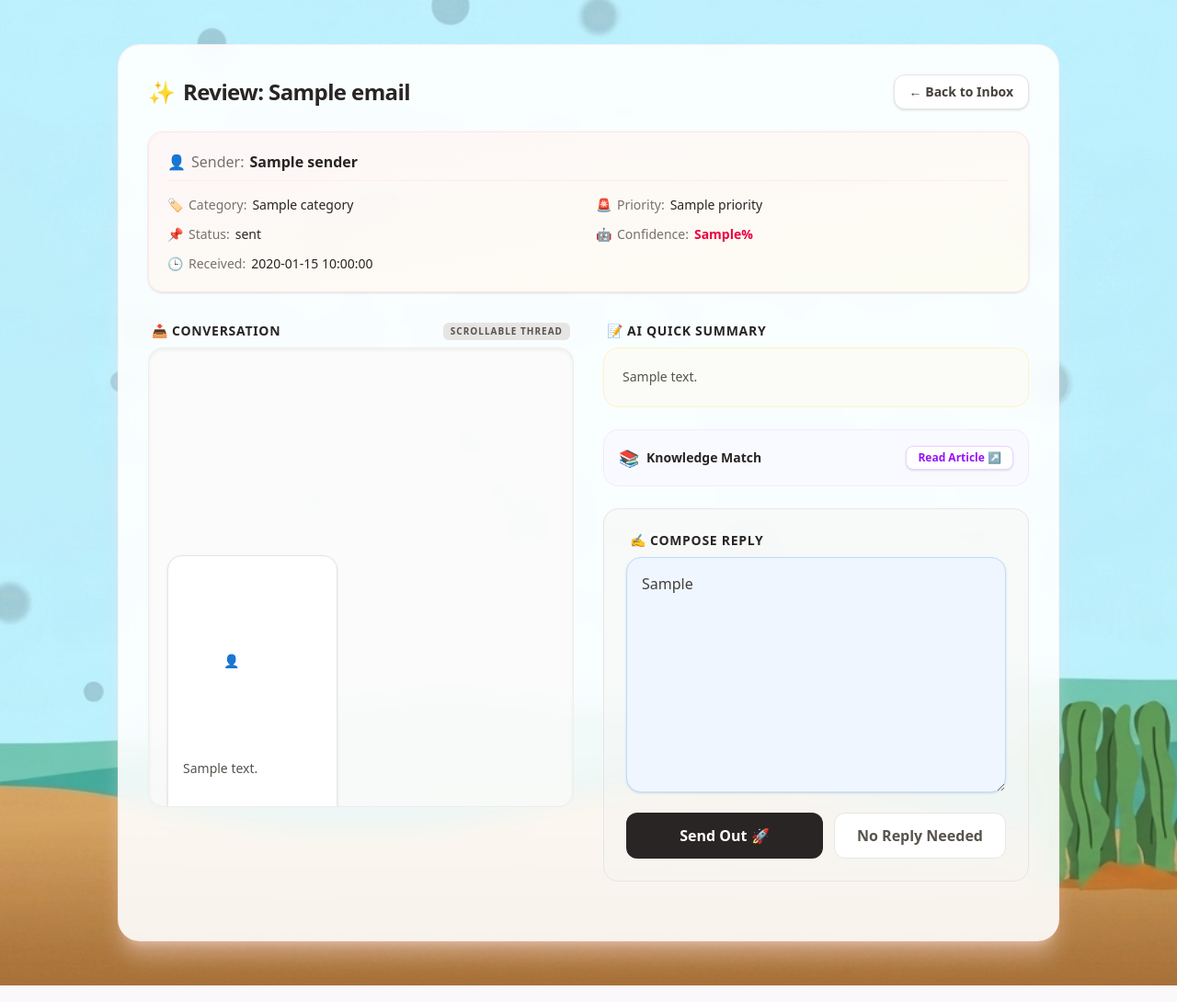
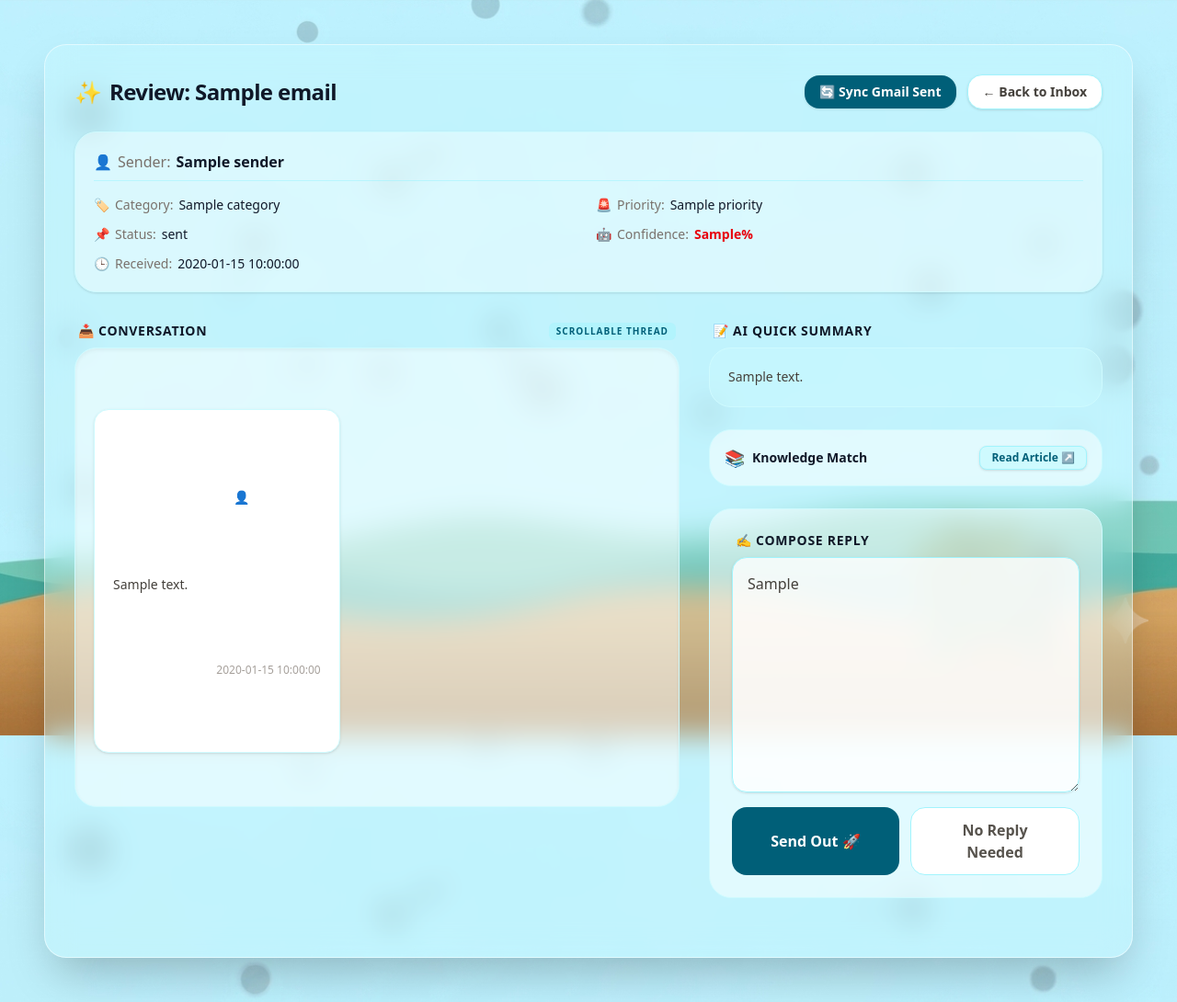
Before and after one commit to kinn123456789/AI_Email, a FastAPI app: template templates/email_detail.html in a window 1280 px wide. Shown: the whole page at 92% size. Run offline with FastAPI, Linux system fonts and the light colour scheme; the template is opened without the code that fills it: most values are stand-ins (such as "Sample title", 1, 10 or a date in 2020).

Commit message:
edited sync_sent

```diff
--- a/main.py
+++ b/main.py
@@ -29,6 +29,9 @@
 from followup_email import send_email as followup_send_email
 from datetime import datetime, timedelta
 from gmail_history import get_gmail_history
+
+from fastapi.responses import RedirectResponse
+from sync_sent_gmail import main as sync_sent_emails
 
 import os
 from gmail_message import get_message
@@ -606,3 +609,22 @@
     run_email_reader(email_address)
 
     return {"success": True}
+
+
+from fastapi.responses import RedirectResponse
+from sync_sent_gmail import main as sync_sent_emails
+
+@app.get("/sync-sent/{email_id}")
+def sync_sent(email_id: int):
+
+    try:
+        sync_sent_emails()
+        print("Gmail Sent synchronized.")
+
+    except Exception as e:
+        print("Sent sync failed:", e)
+
+    return RedirectResponse(
+        url=f"/email/{email_id}?synced=1",
+        status_code=303
+    )
--- a/sync_sent_gmail.py
+++ b/sync_sent_gmail.py
@@ -88,7 +88,7 @@
             if status != "OK": continue
 
 
-            message_ids = search_data[0].split()[-20:]
+            message_ids = search_data[0].split()[-100:]
             imported, skipped = 0, 0
 
             for sent_id in message_ids:
--- a/templates/email_detail.html
+++ b/templates/email_detail.html
@@ -1,3 +1,4 @@
+
 <!DOCTYPE html>
 <html lang="en">
 <head>
@@ -21,11 +22,11 @@
         }
     </style>
 </head>
-<body class="min-h-screen p-6 md:p-12 font-sans text-stone-700 bg-stone-50"
-      style="background-image: url('/static/background.png'); background-size: cover; background-position: center; background-repeat: no-repeat;">
+<body class="min-h-screen p-6 md:p-12 font-sans text-stone-700 bg-cyan-50"
+      style="background: url('/static/background.png') center/cover no-repeat fixed;">
 
     {% if request.query_params.get("dismissed") %}
-    <div class="mb-6 max-w-5xl mx-auto bg-blue-50 border border-blue-200 text-blue-700 rounded-2xl p-4 flex items-center gap-3">
+    <div class="mb-6 max-w-7xl mx-auto bg-cyan-100/50 border border-cyan-200 text-cyan-800 rounded-3xl p-4 flex items-center gap-3">
         <span class="text-xl">✔️</span>
         <div>
             <div class="font-semibold">Conversation closed.</div>
@@ -34,118 +35,118 @@
     </div>
     {% endif %}
 
-    <div class="max-w-5xl mx-auto bg-white/90 backdrop-blur-md p-8 rounded-3xl shadow-xl shadow-rose-100/40 border border-rose-100/50">
+    <div class="max-w-7xl mx-auto bg-cyan-100/30 backdrop-blur-lg p-8 rounded-3xl shadow-2xl border border-white/50">
 
         <!-- Header -->
-        <div class="flex items-center justify-between mb-6">
+        <div class="flex flex-col md:flex-row items-center justify-between gap-4 mb-6">
             <div class="flex items-center gap-2">
                 <span class="text-2xl">✨</span>
-                <h1 class="text-2xl font-bold tracking-tight text-stone-800">Review: {{ email.subject }}</h1>
+                <h1 class="text-2xl font-bold tracking-tight text-gray-900">Review: {{ email.subject }}</h1>
             </div>
-            <a href="/dashboard" class="px-4 py-2 bg-white border border-stone-200 text-stone-700 font-bold rounded-xl hover:bg-stone-50 hover:border-stone-300 transition-all flex items-center gap-2 text-sm shadow-sm">
+
+            <!-- Button Container -->
+            <div class="flex items-center gap-3 shrink-0">
+                <a href="/sync-sent/{{ email.id }}"
+                    class="px-4 py-2 bg-cyan-800 text-white font-bold rounded-2xl hover:bg-black transition-all text-sm shadow-sm whitespace-nowrap">
+                    🔄 Sync Gmail Sent
+                </a>
+
+                <a href="/dashboard" class="px-4 py-2 bg-white border border-cyan-200 text-stone-700 font-bold rounded-2xl hover:bg-cyan-50 transition-all flex items-center gap-2 text-sm shadow-sm whitespace-nowrap">
                     ← Back to Inbox
                 </a>
             </div>
+        </div>
 
         <!-- Meta Data -->
-        <div class="mb-8 p-5 bg-gradient-to-br from-rose-50/60 to-amber-50/60 border border-rose-100 rounded-2xl shadow-sm">
+        <div class="mb-8 p-5 bg-white/40 border border-cyan-100 rounded-3xl shadow-sm">
             <div class="grid grid-cols-1 md:grid-cols-2 gap-x-4 gap-y-3 text-sm">
-                <p class="font-semibold text-stone-800 text-base md:col-span-2 flex items-center gap-1.5 border-b border-rose-100/60 pb-2 mb-1">
+                <p class="font-semibold text-gray-900 text-base md:col-span-2 flex items-center gap-1.5 border-b border-cyan-200/60 pb-2 mb-1">
                     👤 <span class="text-stone-500 font-normal">Sender:</span> {{ email.sender }}
                 </p>
-                <p class="flex items-center gap-1.5">🏷️ <span class="text-stone-500">Category:</span> <span class="font-medium text-stone-800">{{ email.category }}</span></p>
-                <p class="flex items-center gap-1.5">🚨 <span class="text-stone-500">Priority:</span> <span class="font-medium text-stone-800">{{ email.priority }}</span></p>
-                <p class="flex items-center gap-1.5">📌 <span class="text-stone-500">Status:</span> <span class="font-medium text-stone-800">{{ email.status }}</span></p>
+                <p class="flex items-center gap-1.5">🏷️ <span class="text-stone-500">Category:</span> <span class="font-medium text-gray-900">{{ email.category }}</span></p>
+                <p class="flex items-center gap-1.5">🚨 <span class="text-stone-500">Priority:</span> <span class="font-medium text-gray-900">{{ email.priority }}</span></p>
+                <p class="flex items-center gap-1.5">📌 <span class="text-stone-500">Status:</span> <span class="font-medium text-gray-900">{{ email.status }}</span></p>
                 <p class="flex items-center gap-1.5 text-stone-600">
                     🤖 <span class="text-stone-500">Confidence:</span>
                     {% if email.ai_confidence is none %}<span class="text-stone-400 font-semibold">N/A</span>
                     {% elif email.ai_confidence >= 90 %}<span class="text-emerald-600 font-semibold">{{ email.ai_confidence }}%</span>
-                    {% elif email.ai_confidence >= 70 %}<span class="text-amber-600 font-semibold">{{ email.ai_confidence }}%</span>
-                    {% else %}<span class="text-rose-600 font-semibold">{{ email.ai_confidence }}%</span>{% endif %}
+                    {% elif email.ai_confidence >= 70 %}<span class="text-cyan-700 font-semibold">{{ email.ai_confidence }}%</span>
+                    {% else %}<span class="text-red-600 font-semibold">{{ email.ai_confidence }}%</span>{% endif %}
                 </p>
-                <p class="flex items-center gap-1.5">🕒 <span class="text-stone-500">Received:</span> <span class="font-medium text-stone-800">{{ email.created_at }}</span></p>
+                <p class="flex items-center gap-1.5">🕒 <span class="text-stone-500">Received:</span> <span class="font-medium text-gray-900">{{ email.created_at }}</span></p>
             </div>
         </div>
 
-        <!-- Main Desktop Grid -->
-        <div class="grid grid-cols-1 lg:grid-cols-2 gap-8 mb-8">
+        <!-- Main Desktop Grid (60-40 Split) -->
+        <div class="grid grid-cols-1 lg:grid-cols-5 gap-8 mb-8">
 
-            <!-- Left Column: Conversation -->
-            <div class="flex flex-col">
+            <!-- Left Column: Conversation (60%) -->
+            <div class="flex flex-col lg:col-span-3">
                 <div class="flex items-center justify-between mb-2 px-1">
-                    <h2 class="font-bold text-stone-800 text-sm tracking-wider uppercase flex items-center gap-1.5">📥 Conversation</h2>
-                    <span class="bg-stone-200 text-stone-600 text-[10px] uppercase tracking-widest font-bold px-2 py-0.5 rounded-md">Scrollable Thread</span>
+                    <h2 class="font-bold text-gray-900 text-sm tracking-wider uppercase flex items-center gap-1.5">📥 Conversation</h2>
+                    <span class="bg-cyan-200/50 text-cyan-800 text-[10px] uppercase tracking-widest font-bold px-2 py-0.5 rounded-md">Scrollable Thread</span>
                 </div>
-                <div class="bg-stone-50/80 border border-stone-200/60 p-5 rounded-2xl whitespace-pre-wrap break-words text-stone-600 text-sm leading-relaxed shadow-inner h-[500px] overflow-y-scroll force-visible-scrollbar">
-                    <div class="space-y-5 pr-2">
-
-
+                <div class="bg-white/50 border border-cyan-100 p-5 rounded-3xl whitespace-pre-wrap break-words text-stone-700 text-sm leading-relaxed shadow-inner h-[500px] overflow-y-scroll force-visible-scrollbar">
+                    <div class="flex flex-col justify-start space-y-5 pr-2">
                         {% for msg in conversation %}
-
                         {% set is_school = (msg.sender == school_email) %}
-
                         <div class="flex {{ 'justify-end' if is_school else 'justify-start' }}">
-    <div class="{{ 'bg-blue-50 border border-blue-200' if is_school else 'bg-white border border-stone-200' }} rounded-2xl p-4 max-w-xl shadow">
-
-        <div class="font-semibold text-sm mb-2">
+                            <div class="{{ 'bg-cyan-100 border border-cyan-200' if is_school else 'bg-white border border-cyan-100' }} rounded-2xl p-5 max-w-2xl shadow-sm">
+                                <div class="font-semibold text-sm mb-2 text-gray-800">
                                     {{ '🏫 Coral Academy' if is_school else '👤 ' }}
                                 </div>
-
                                 <div>{{ msg.body }}</div>
-
-        <div class="text-xs text-gray-400 mt-3">
+                                <div class="text-xs text-stone-400 mt-3">
                                     {{ msg.created_at }}
                                 </div>
-
                             </div>
                         </div>
-
                         {% endfor %}
                     </div>
                 </div>
             </div>
 
-            <!-- Right Column: AI Summary + Reply Form -->
-            <div class="flex flex-col gap-6">
+            <!-- Right Column: AI Summary + Reply Form (40%) -->
+            <div class="flex flex-col gap-6 lg:col-span-2">
                 <div>
-                    <h2 class="font-bold text-stone-800 text-sm tracking-wider uppercase flex items-center gap-1.5 px-1 mb-2">📝 AI Quick Summary</h2>
-                    <div class="bg-amber-50/40 border border-amber-100 p-5 rounded-2xl text-stone-600 text-sm leading-relaxed break-words">
+                    <h2 class="font-bold text-gray-900 text-sm tracking-wider uppercase flex items-center gap-1.5 px-1 mb-2">📝 AI Quick Summary</h2>
+                    <div class="bg-cyan-100/40 border border-cyan-100 p-5 rounded-3xl text-stone-700 text-sm leading-relaxed break-words">
                         {% if email.ai_summary and email.ai_summary != "Error" %}{{ email.ai_summary }}
-                        {% elif email.ai_summary == "Error" %}<span class="text-rose-600 italic">⚠️ Error processing.</span>
+                        {% elif email.ai_summary == "Error" %}<span class="text-red-600 italic">⚠️ Error processing.</span>
                         {% else %}<span class="italic text-stone-400">No AI summary available.</span>{% endif %}
                     </div>
                 </div>
 
                 {% if email.knowledge_url %}
-                <div class="p-4 bg-purple-50/50 border border-purple-100 rounded-2xl flex items-center justify-between">
+                <div class="p-4 bg-white/50 border border-cyan-100 rounded-3xl flex items-center justify-between">
                     <div class="flex items-center gap-2">
                         <span class="text-lg">📚</span>
-                        <h3 class="font-semibold text-stone-800 text-sm">Knowledge Match</h3>
+                        <h3 class="font-semibold text-gray-900 text-sm">Knowledge Match</h3>
                     </div>
-                    <a href="{{ email.knowledge_url }}" target="_blank" class="bg-white border border-purple-200 text-purple-600 px-3 py-1 rounded-lg text-xs font-semibold shadow-sm hover:bg-purple-50">Read Article ↗</a>
+                    <a href="{{ email.knowledge_url }}" target="_blank" class="bg-cyan-100 border border-cyan-200 text-cyan-800 px-3 py-1 rounded-lg text-xs font-semibold shadow-sm hover:bg-cyan-200">Read Article ↗</a>
                 </div>
                 {% endif %}
 
                 <!-- Reply Form -->
                 {% if email.status != "Closed" %}
-                <form action="/email/{{ email.id }}/send" method="POST" class="bg-stone-100/50 p-6 rounded-2xl border border-stone-200"
+                <form action="/email/{{ email.id }}/send" method="POST" class="bg-white/50 p-6 rounded-3xl border border-cyan-100 flex flex-col flex-1"
                       onsubmit="this.querySelector('button[type=submit]').disabled=true; this.querySelector('button[type=submit]').innerText='Sending...';">
-                    <label class="block font-bold text-stone-800 text-sm tracking-wider uppercase px-1 mb-2">✍️ Compose Reply</label>
+                    <label class="block font-bold text-gray-900 text-sm tracking-wider uppercase px-1 mb-2">✍️ Compose Reply</label>
 
                     {% if request.query_params.get("sent") %}
-                    <textarea disabled class="w-full h-64 rounded-2xl bg-blue-50 border border-blue-200 text-stone-600 p-4 mb-4">{{ email.ai_draft_reply }}</textarea>
-                    <p class="text-green-600 font-semibold mb-2">✓ Reply sent successfully</p>
-                    <a href="/email/{{ email.id }}" class="inline-block bg-blue-600 text-white px-4 py-2 rounded">Reply Again</a>
+                    <textarea disabled class="w-full flex-1 min-h-[16rem] rounded-2xl bg-cyan-50 border border-cyan-200 text-stone-600 p-4 mb-4">{{ email.ai_draft_reply }}</textarea>
+                    <p class="text-emerald-600 font-semibold mb-2">✓ Reply sent successfully</p>
+                    <a href="/email/{{ email.id }}" class="inline-block bg-cyan-800 text-white px-4 py-2 rounded-2xl text-center">Reply Again</a>
                     {% else %}
-                    <textarea name="reply_body" class="w-full h-64 rounded-2xl p-4 bg-blue-50 border border-blue-200 shadow-sm mb-4">{{ email.ai_draft_reply }}</textarea>
-                    <div class="flex gap-3">
-                        <button type="submit" class="bg-stone-800 text-white px-6 py-3 rounded-xl font-semibold flex-1">Send Out 🚀</button>
-                        <a href="/email/{{ email.id }}/dismiss" class="bg-white border border-stone-200 text-stone-600 px-6 py-3 rounded-xl font-semibold">No Reply Needed</a>
+                    <textarea name="reply_body" class="w-full flex-1 min-h-[16rem] rounded-2xl p-4 bg-white/80 border border-cyan-200 shadow-sm mb-4">{{ email.ai_draft_reply }}</textarea>
+                    <div class="flex flex-col xl:flex-row gap-3 mt-auto">
+                        <button type="submit" class="bg-cyan-800 text-white px-6 py-3 rounded-2xl font-semibold flex-1 hover:bg-black transition">Send Out 🚀</button>
+                        <a href="/email/{{ email.id }}/dismiss" class="bg-white border border-cyan-200 text-stone-600 px-6 py-3 rounded-2xl font-semibold hover:bg-cyan-50 text-center flex-1">No Reply Needed</a>
                     </div>
                     {% endif %}
                 </form>
                 {% else %}
-                <div class="bg-stone-100 border border-stone-200 rounded-2xl p-5 text-center">
+                <div class="bg-white/50 border border-cyan-100 rounded-3xl p-5 text-center">
                     <p class="font-semibold text-stone-700">✅ Conversation Closed</p>
                 </div>
                 {% endif %}
```
Also changed, not shown: scheduler.py (+11 -0 lines). Lines whose indentation alone changed are shown as unchanged.
